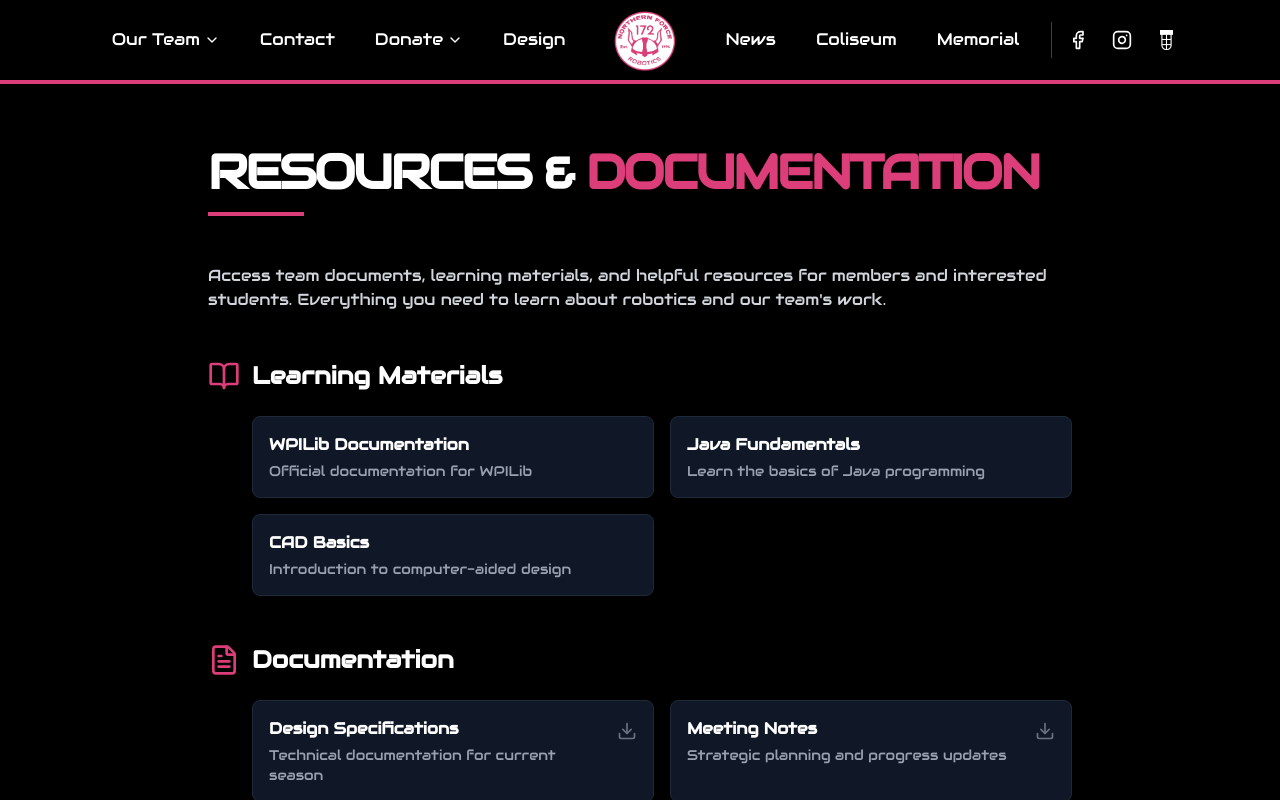
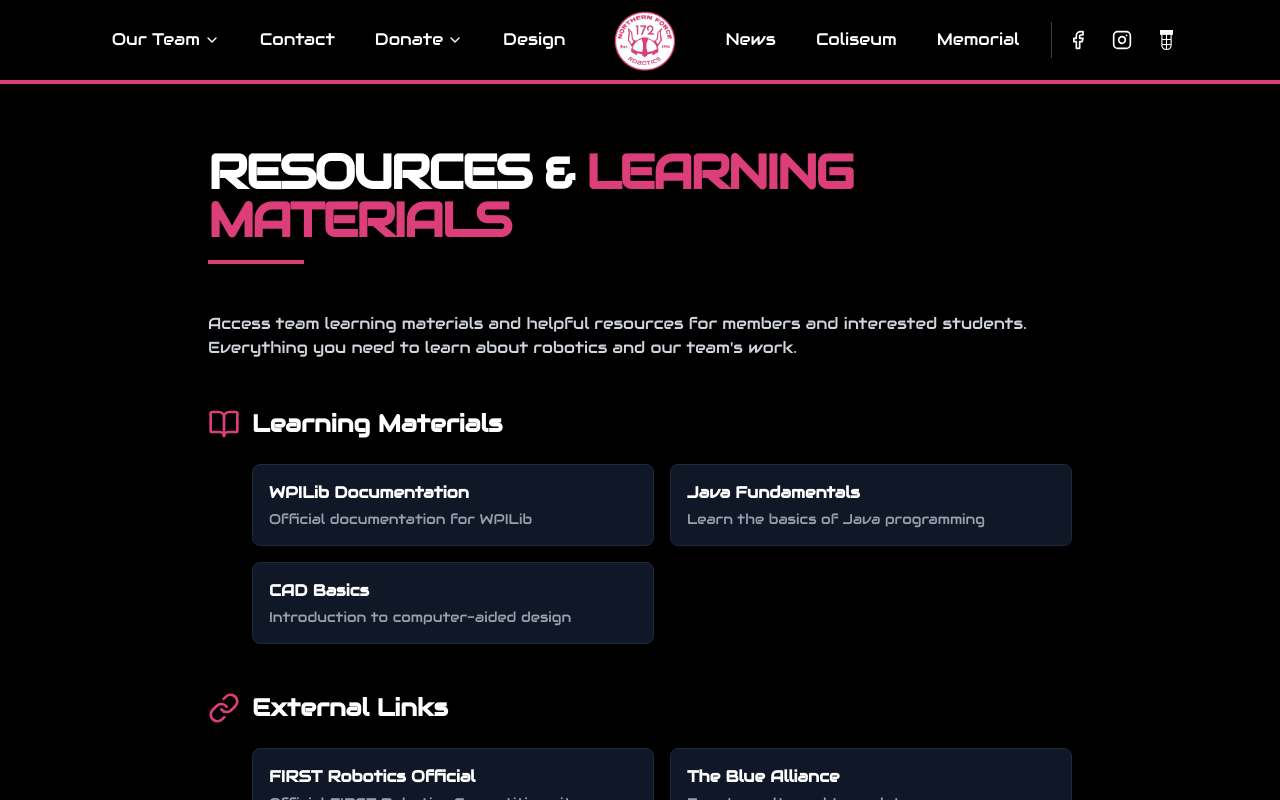
Before and after one commit to NorthernForce/Web2026RobotAwesomeness, a React (Vite) app: page /resources in a window 1280 px wide. Shown: the top 800 px of the page. Built offline with nearby package versions, Linux system fonts and the light colour scheme.

Commit message:
Added placeholders to sponsors page, removed documentation from resources page

```diff
--- a/src/Mentors.tsx
+++ b/src/Mentors.tsx
@@ -36,7 +36,7 @@ export function Mentors() {
   ];
 
   const peopleToNote: MentorProfile[] = [
-    { name: 'Timothy Hodgdon (hes awesome)' },
+    { name: 'Placeholder' },
   ];
 
   const MentorCard = ({ person }: { person: MentorProfile }) => (
--- a/src/Resources.tsx
+++ b/src/Resources.tsx
@@ -1,6 +1,6 @@
 import { Navigation } from './components/Navigation';
 import { Footer } from './components/Footer';
-import { BookOpen, FileText, Link as LinkIcon, Download } from 'lucide-react';
+import { BookOpen, Link as LinkIcon} from 'lucide-react';
 
 export function Resources() {
   const resources = [
@@ -13,15 +13,7 @@ export function Resources() {
         { title: 'CAD Basics', description: 'Introduction to computer-aided design', url: 'https://learn.onshape.com/' },
       ],
     },
-    {
-      category: 'Documentation',
-      icon: FileText,
-      items: [
-        { title: 'Design Specifications', description: 'Technical documentation for current season', url: '#' },
-        { title: 'Meeting Notes', description: 'Strategic planning and progress updates', url: '#' },
-        { title: 'Safety Procedures', description: 'Detailed safety guidelines and protocols', url: '#' },
-      ],
-    },
+
     {
       category: 'External Links',
       icon: LinkIcon,
@@ -44,7 +36,7 @@ export function Resources() {
           <div className="max-w-4xl mx-auto px-4 py-16 text-white">
             <div className="mb-12">
               <h1 className="text-5xl font-black mb-4 text-white tracking-tighter uppercase">
-                Resources & <span className="text-[#db3e79]">Documentation</span>
+                Resources & <span className="text-[#db3e79]">Learning Materials</span>
               </h1>
               <div className="w-24 h-1 bg-[#db3e79] mb-8"></div>
             </div>
@@ -52,7 +44,7 @@ export function Resources() {
             <div className="space-y-12">
               <section>
                 <p className="text-gray-300 mb-8">
-                  Access team documents, learning materials, and helpful resources for members and interested students. Everything you need to learn about robotics and our team's work.
+                  Access team learning materials and helpful resources for members and interested students. Everything you need to learn about robotics and our team's work.
                 </p>
               </section>
 
@@ -85,9 +77,6 @@ export function Resources() {
                               </h3>
                               <p className="text-sm text-gray-400">{item.description}</p>
                             </div>
-                            {section.category === 'Documentation' && (
-                              <Download className="w-5 h-5 text-gray-500 group-hover:text-[#db3e79] flex-shrink-0 mt-1 transition-colors" />
-                            )}
                           </div>
                         </a>
                       ))}
--- a/src/Sponsorship.tsx
+++ b/src/Sponsorship.tsx
@@ -1,6 +1,6 @@
 import { Navigation } from './components/Navigation';
 import { Footer } from './components/Footer';
-import { Award, Zap, Users } from 'lucide-react';
+import { Award, Zap, Users, User } from 'lucide-react';
 import { ImageWithFallback } from './components/ImagewithFallback';
 
 // local sponsor assets (some logos live in src/assets/Sponsorships, some in public/images)
@@ -89,8 +89,11 @@ export function Sponsorship() {
                 {featuredSponsors.map((s) => (
                   <div key={s.name} className="bg-gray-900 border border-gray-800 p-6 rounded-lg flex flex-col items-center justify-center hover:border-[#db3e79] transition-colors">
                     <div className="w-full h-28 sm:h-32 md:h-36 mb-4 flex items-center justify-center px-6">
-                      {/* make logos fill height while preserving aspect ratio */}
-                      <ImageWithFallback src={s.logo} alt={`${s.name} logo`} className="h-full w-auto object-contain" />
+                      {s.logo ? (
+                        <ImageWithFallback src={s.logo} alt={`${s.name} logo`} className="h-full w-auto object-contain" />
+                      ) : (
+                        <User className="w-16 h-16 text-gray-700" />
+                      )}
                     </div>
                     <h3 className="text-lg font-bold text-white text-center">{s.name}</h3>
                   </div>
@@ -105,7 +108,11 @@ export function Sponsorship() {
                 {supportingSponsors.map((s) => (
                   <div key={s.name} className="bg-gray-900 border border-gray-800 p-3 rounded flex flex-col items-center justify-center text-center hover:border-[#db3e79] transition-colors">
                     <div className="w-full h-24 sm:h-28 md:h-28 flex items-center justify-center px-3">
-                      <ImageWithFallback src={s.logo} alt={`${s.name} logo`} className="h-full w-auto object-contain" />
+                      {s.logo ? (
+                        <ImageWithFallback src={s.logo} alt={`${s.name} logo`} className="h-full w-auto object-contain" />
+                      ) : (
+                        <User className="w-12 h-12 text-gray-700" />
+                      )}
                     </div>
                     {/* show name for clarity and accessibility */}
                     <div className="mt-2">
```
